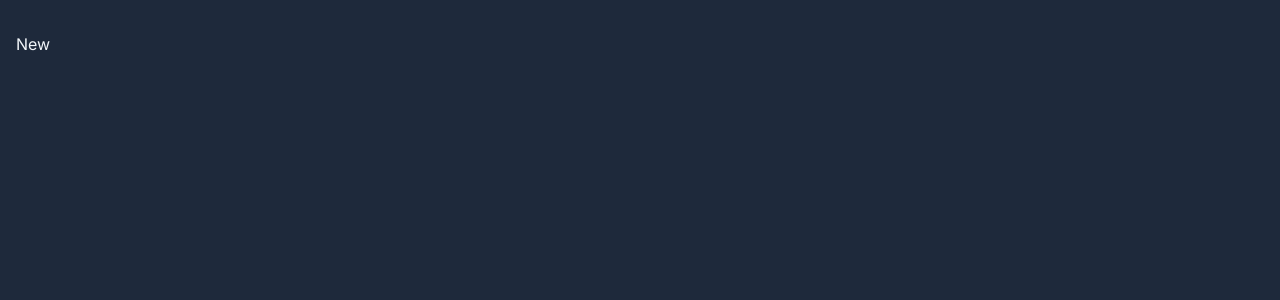
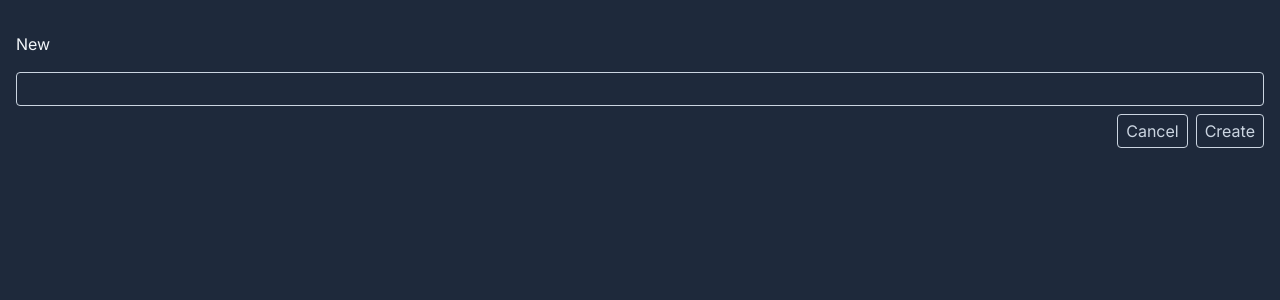
Before and after one commit to gpbaculio/nextjs-todo, a Next.js app: page /new in a window 1280 px wide. Shown: the top 300 px of the page. Built offline with nearby package versions, Linux system fonts and the light colour scheme.

Commit message:
create todo page with server functionality

```diff
--- a/src/app/new/page.tsx
+++ b/src/app/new/page.tsx
@@ -1,7 +1,48 @@
+import Link from "next/link";
 import React from "react";
+import prisma from "../db";
+import { redirect } from "next/navigation";
 
-function New() {
-  return <div>New</div>;
+async function createTodo(data: FormData) {
+  "use server";
+  const title = data.get("title")?.valueOf();
+  if (typeof title !== "string" || title.length === 0) {
+    throw new Error("Invalid title");
+  }
+
+  await prisma.todo.create({ data: { title } });
+  redirect("/");
 }
 
-export default New;
+function Page() {
+  return (
+    <>
+      <header className="flex justify-between items-center mb-4">
+        <h1 className="text-2x1">New</h1>
+      </header>
+      <form action={createTodo} className="flex gap-2 flex-col">
+        <input
+          type="text"
+          name="title"
+          className="border border-slate-300 bg-transparent rounded px-2 py-1 outline-none focus:border-slate-100"
+        />
+        <div className="flex gap-2 justify-end">
+          <Link
+            href=".."
+            className="border border-slate-300 text-slate-300 px-2 py-1 rounded hover:bg-slate-700 focus-within:bg-slate-700 outline-none"
+          >
+            Cancel
+          </Link>
+          <button
+            type="submit"
+            className="border border-slate-300 text-slate-300 px-2 py-1 rounded hover:bg-slate-700 focus-within:bg-slate-700 outline-none"
+          >
+            Create
+          </button>
+        </div>
+      </form>
+    </>
+  );
+}
+
+export default Page;
```
